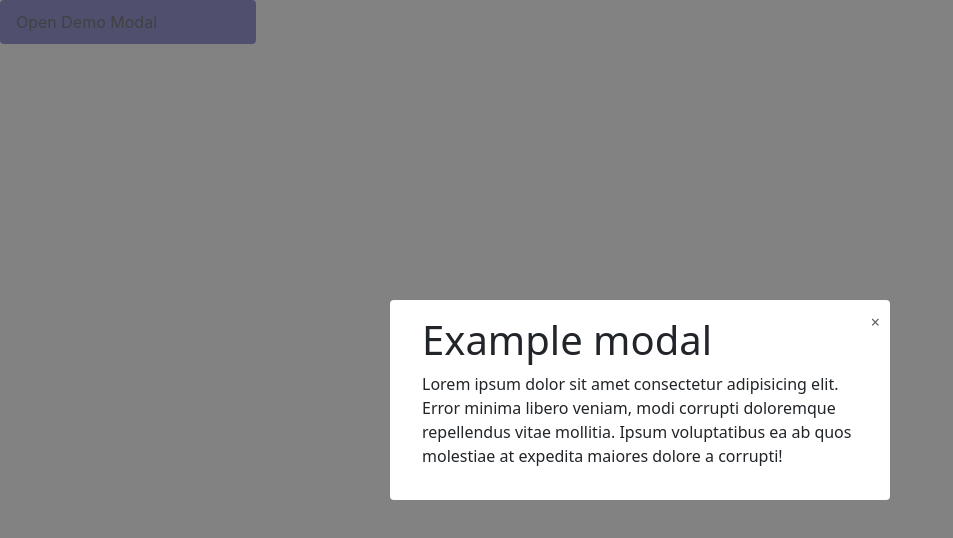
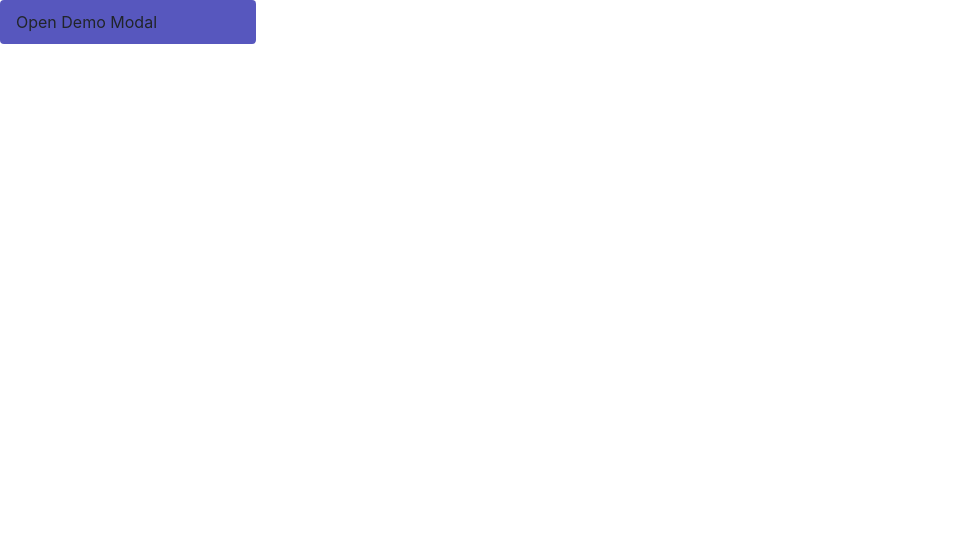
Before and after one commit to joao-amendola/m1s11-exercicios, an Angular app: page / in a window 1280 px wide. Shown: the top 538 px of the page, without its empty margins (0-953 px from the left). Built offline with nearby package versions, Linux system fonts and the light colour scheme.

Commit message:
Resolve exercício 4

```diff
--- a/src/app/components/ngif/ngif.component.html
+++ b/src/app/components/ngif/ngif.component.html
@@ -2,7 +2,7 @@
     <a (click)="showModal = !showModal">Open Demo Modal</a>
 </div>
 
-<div class="modal">
+<div class="modal" *ngIf="showModal">
     <div class="modal__content">
         <h1>Example modal</h1>
         <p>
```
